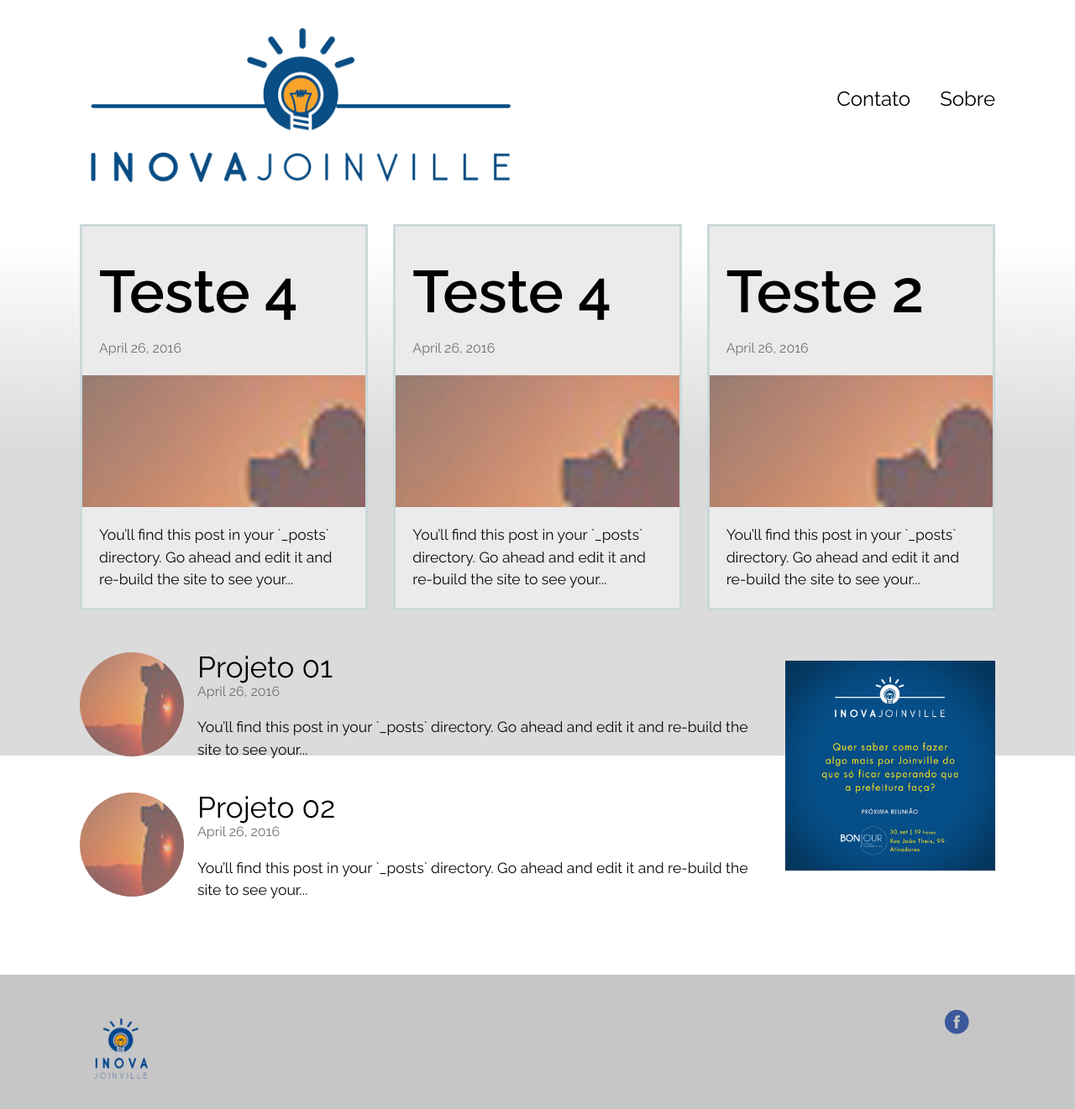
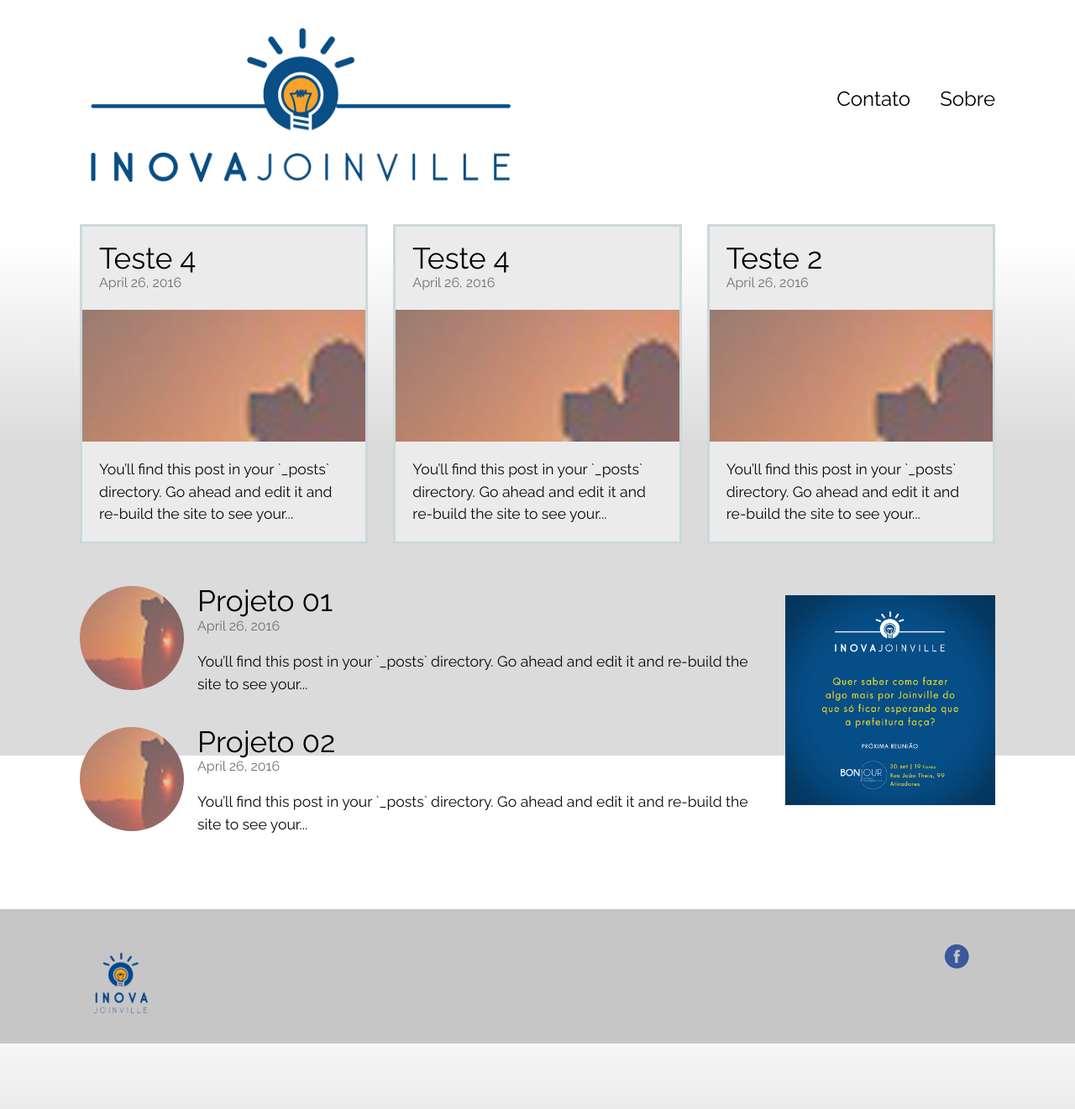
Before and after one commit to inovajoinville/inovajoinville.github.io, a Jekyll site: the page built from index.html, in a window 1280 px wide. Shown: the whole page at 84% size. Built offline with Jekyll 4.4.1, drawn with Linux system fonts in a browser that asks for light colours; the list of posts is cut into pages by our own code; after the commit the page ends 1243 px from its top, so only the background shows below that.

Commit message:
Update index.html

```diff
--- a/index.html
+++ b/index.html
@@ -9,7 +9,7 @@ layout: default
       {% for post in site.categories.destaque limit: 3 %}
       <div class="medium-4 columns">
         <div class="main-post">
-          <h1><a href="{{ post.url | prepend: site.baseurl }}" class="main-post-title">{{ post.title }}</a></h1>
+          <a><a href="{{ post.url | prepend: site.baseurl }}" class="main-post-title">{{ post.title }}</a></a>
           <span>{{ post.date | date: '%B %d, %Y'}}</span>
 
           <div class="main-thumb">
```
